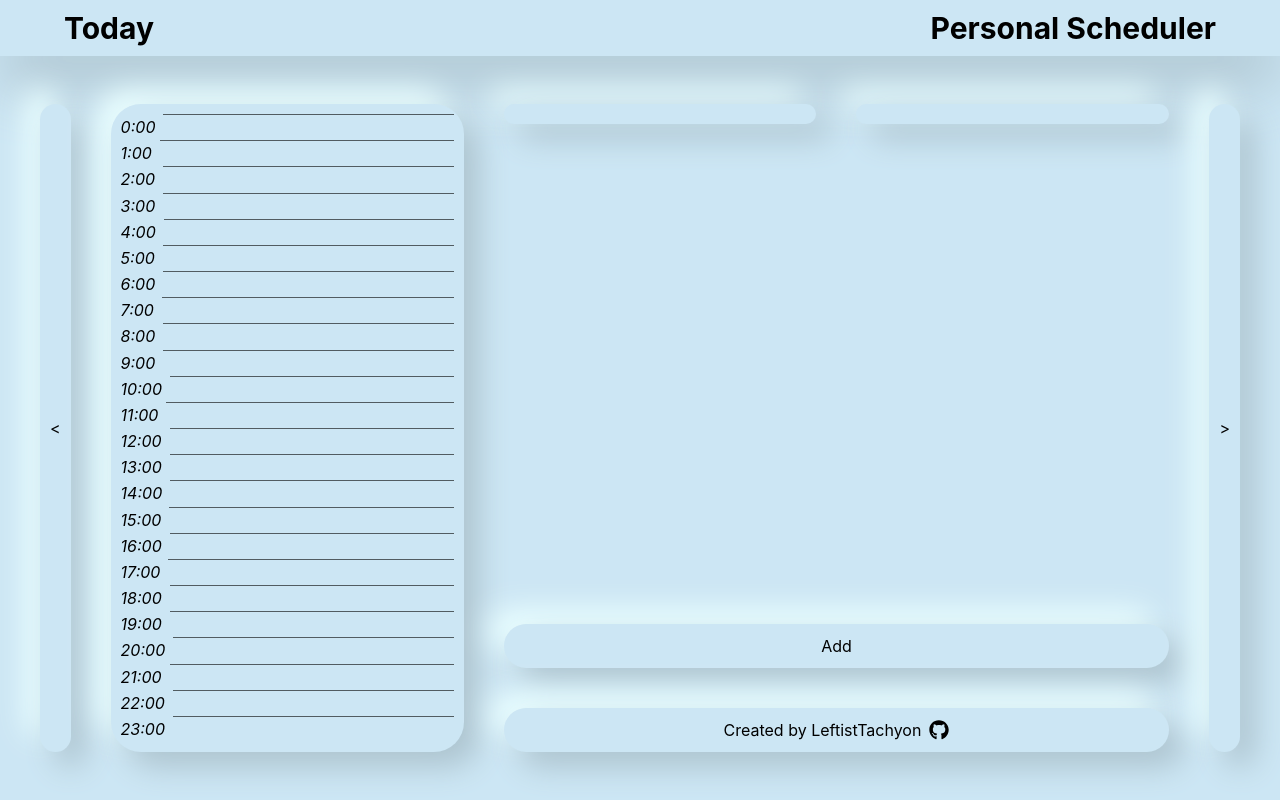
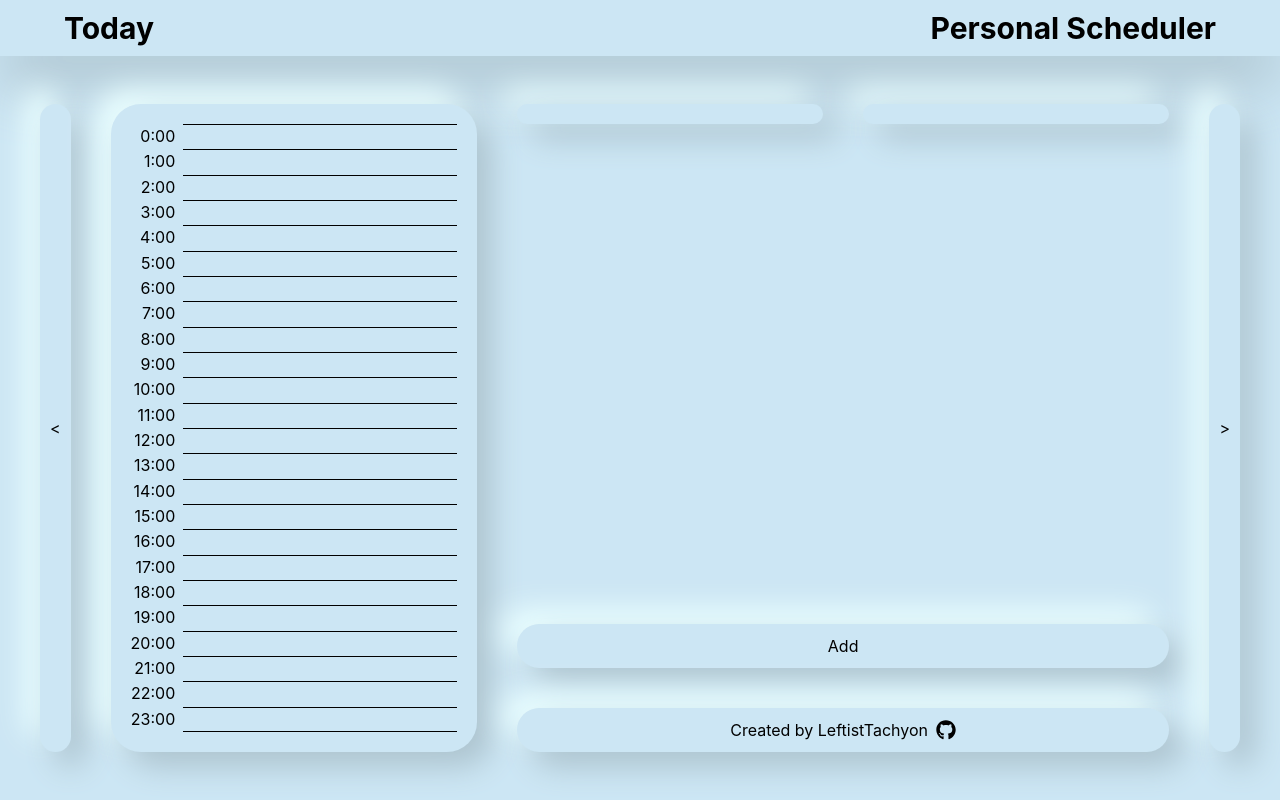
Before and after one commit to LeftistTachyon/personal-scheduler, a Next.js app: page / in a window 1280 px wide. Built offline with nearby package versions, Linux system fonts and the light colour scheme.

Commit message:
Made timeline finally appear as wanted

```diff
--- a/src/pages/index.tsx
+++ b/src/pages/index.tsx
@@ -1,8 +1,7 @@
 import {
 	Box,
 	Center,
-	Divider,
-	HStack,
+	Grid,
 	Icon,
 	SimpleGrid,
 	Stack,
@@ -11,8 +10,7 @@ import {
 	VStack,
 } from "@chakra-ui/react";
 import NextChakraLink from "@components/nextChakraLink";
-import { useContainerDimensions } from "hooks/useContainerDimensions";
-import { useRef } from "react";
+import React, { cloneElement } from "react";
 import { FaGithub } from "react-icons/fa";
 
 const shownHours: string[] = [
@@ -44,8 +42,8 @@ const shownHours: string[] = [
 ];
 
 export default function Home() {
-	const ref = useRef();
-	const { height } = useContainerDimensions(ref);
+	// const ref = useRef();
+	// const { height } = useContainerDimensions(ref);
 
 	return (
 		<Stack
@@ -59,7 +57,7 @@ export default function Home() {
 			<GridItem as="button">
 				<Text>&lt;</Text>
 			</GridItem>
-			<GridItem flex={1} align="stretch">
+			<GridItem flex={1} align="stretch" p={5}>
 				{/* <Stack spacing={0}>
 					<Divider flex={1} />
 					{shownHours.map((hour) => (
@@ -71,7 +69,7 @@ export default function Home() {
 					))}
 					<Divider flex={1} />
 				</Stack> */}
-				<Box position="relative" ref={ref} h="100%">
+				{/* <Box position="relative" h="100%">
 					{shownHours.map((hour, idx) => (
 						<HStack
 							key={hour}
@@ -90,7 +88,28 @@ export default function Home() {
 							/>
 						</HStack>
 					))}
-				</Box>
+				</Box> */}
+				<Grid
+					templateColumns="auto minmax(0, 1fr)"
+					columnGap={2}
+					h="100%"
+				>
+					{shownHours.map((hour, idx) =>
+						cloneElement(
+							<>
+								<Text textAlign="right">{hour}</Text>
+								<Box
+									borderColor="black"
+									borderTopWidth={1}
+									borderBottomWidth={
+										idx + 1 == shownHours.length ? 1 : 0
+									}
+								/>
+							</>,
+							{ key: hour }
+						)
+					)}
+				</Grid>
 			</GridItem>
 			<VStack flex={2} align="stretch" spacing={10}>
 				<Box flex={1}>
```
